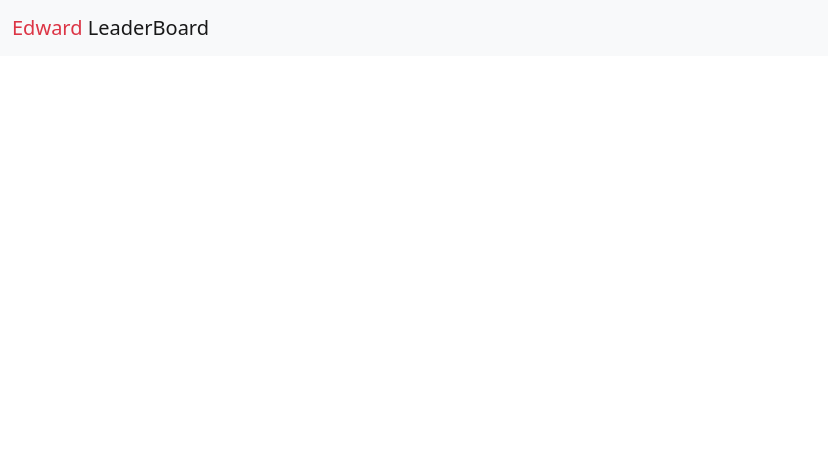
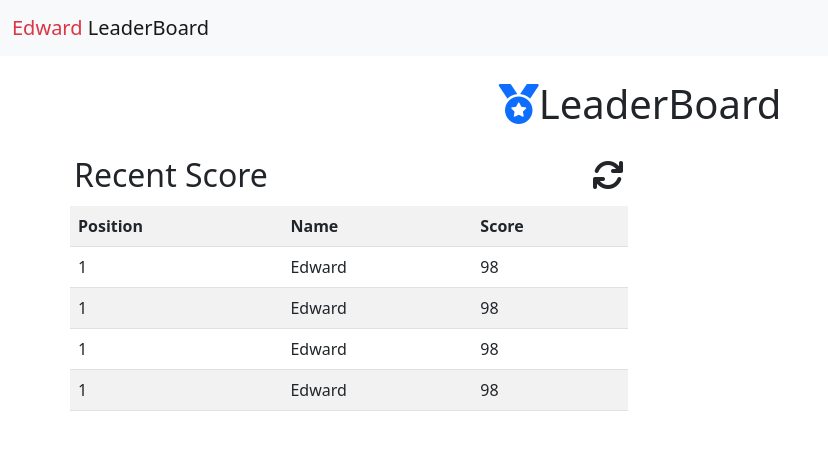
Before and after one commit to odhiambo-ed/Learderboard-White3d, a website built with webpack: page src/index.html in a window 1280 px wide. Shown: the whole page, without its empty margins (0-828 px from the left). Built offline with nearby package versions, Linux system fonts and the light colour scheme.

Commit message:
Add Table

```diff
--- a/src/index.html
+++ b/src/index.html
@@ -5,6 +5,7 @@
     <meta http-equiv="X-UA-Compatible" content="IE=edge">
     <meta name="viewport" content="width=device-width, initial-scale=1.0">
     <title>Document</title>
+    <link rel="stylesheet" href="https://cdnjs.cloudflare.com/ajax/libs/font-awesome/6.1.1/css/all.min.css">
 </head>
 <body>
     <header>
@@ -19,9 +20,42 @@
         </nav>
     </header>
     <main>
-        <div class="container-fliud">
-            <div class="row col-lg-6">
-
+        <div class="container">
+            <h1 class="pt-4 text-center"><i class="fa-solid fa-medal text-primary"></i>LeaderBoard</h1>
+        </div>
+        <div class="container">
+            <div class="row col-lg-6 mt-4">
+                <div class="p-1 d-flex flex-row justify-content-between">
+                    <h2>Recent Score</h2>
+                    <h2><i class="fa-solid fa-arrows-rotate"></i></h2>
+                </div>
+                <table class="table table-striped">
+                    <tr>
+                        <th>Position</th>
+                        <th>Name</th>
+                        <th>Score</th>
+                    </tr>
+                    <tr>
+                        <td>1</td>
+                        <td>Edward</td>
+                        <td>98</td>
+                    </tr>
+                    <tr>
+                        <td>1</td>
+                        <td>Edward</td>
+                        <td>98</td>
+                    </tr>
+                    <tr>
+                        <td>1</td>
+                        <td>Edward</td>
+                        <td>98</td>
+                    </tr>
+                    <tr>
+                        <td>1</td>
+                        <td>Edward</td>
+                        <td>98</td>
+                    </tr>
+                </table>
             </div>
             <div class="row col-lg-6">
 
```
